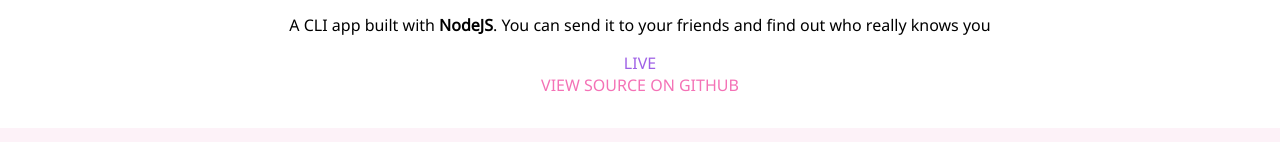
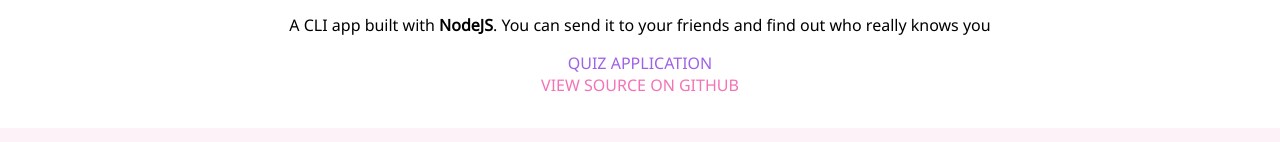
Before and after one commit to haripriya9209/portfolio, a plain HTML site: page projects.html in a window 1280 px wide. Shown: the part 344-486 px from the top of the page. Drawn offline with Linux system fonts and the light colour scheme.

Commit message:
docs:change in text

```diff
--- a/projects.html
+++ b/projects.html
@@ -36,7 +36,7 @@
             A CLI app built with <strong>NodeJS</strong>. You can send it to your friends and find out who really knows you
         </p>
 
-        <a href="https://replit.com/@Haripriya9209/quizApplication?embed=1&output=1" target=_blank><span> LIVE</span></a>
+        <a href="https://replit.com/@Haripriya9209/quizApplication?embed=1&output=1" target=_blank><span> QUIZ APPLICATION</span></a>
         <br>
         <a href="https://github.com/haripriya9209/quizApplication" target=_blank><span class="second-span"> VIEW SOURCE ON GITHUB</span></a>
       </section>
```
